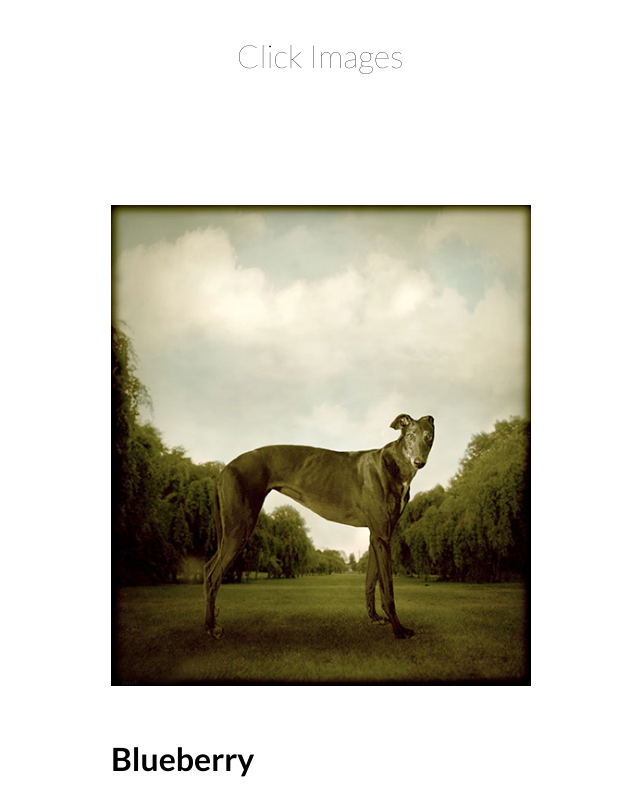
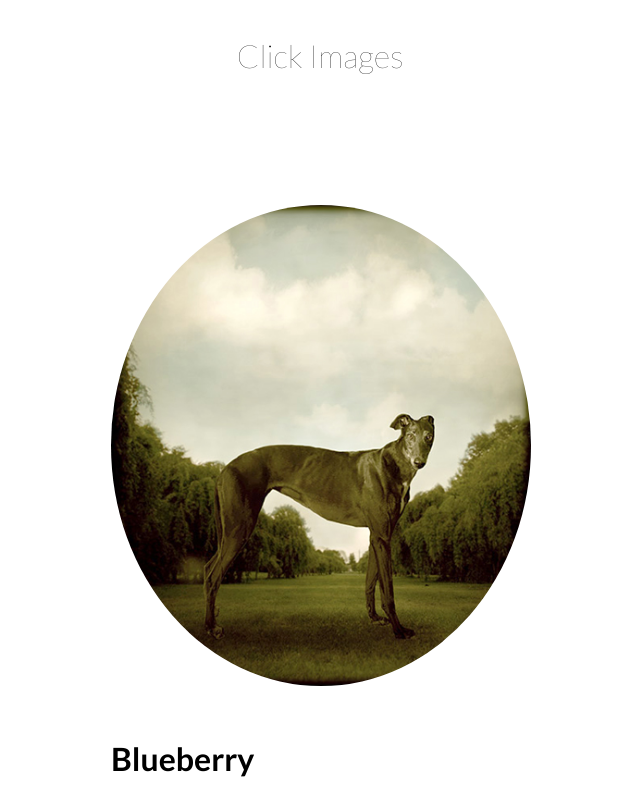
Before and after one commit to juanOcotti/alias, a plain HTML site: page index.html in a window 1280 px wide. Shown: the part 1121-1921 px from the top of the page, without its empty margins (320-960 px from the left). Drawn offline with nearby package versions, Linux system fonts and the light colour scheme.

Commit message:
border radius img

```diff
--- a/index.html
+++ b/index.html
@@ -49,6 +49,9 @@ body {
 .found > img {
 	width: 100vw;
 	max-width: 420px; }
+
+.found > img {
+	border-radius: 50%; }
 
 	/*of container*/
 	/*centered the img in the div*/
```
